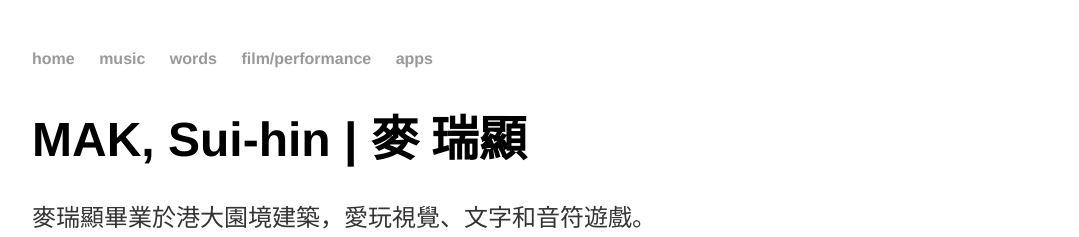
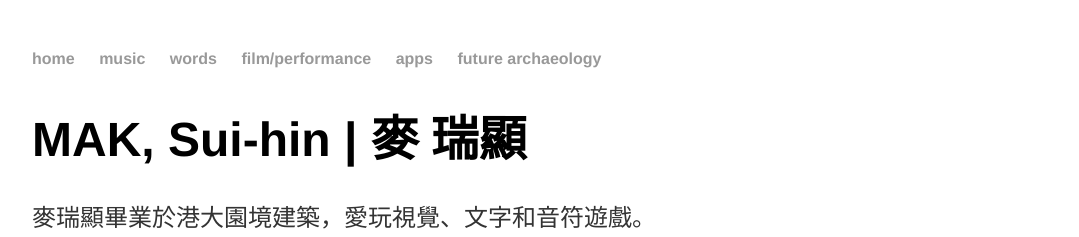
Before and after one commit to maksuihin/maksuihin.github.io, a Jekyll site: the page built from index.html, in a window 1280 px wide. Shown: the top 237 px of the page, without its empty margins (96-1175 px from the left). Built offline with Jekyll 4.4.1, drawn with Linux system fonts in a browser that asks for light colours.

Commit message:
Add 'future archaeology' (/future) to heading

```diff
--- a/_layouts/default.html
+++ b/_layouts/default.html
@@ -15,6 +15,7 @@
 				<li><a href="/writings">words</a></li>
 				<li><a href="/performance">film/performance</a></li>
 				<li><a href="/apps">apps</a></li>
+				<li><a href="/future">future archaeology</a></li>
 				<!--<li><a href="/blog">blog</a></li>-->
 	    		</ul>
 			</nav>
```
